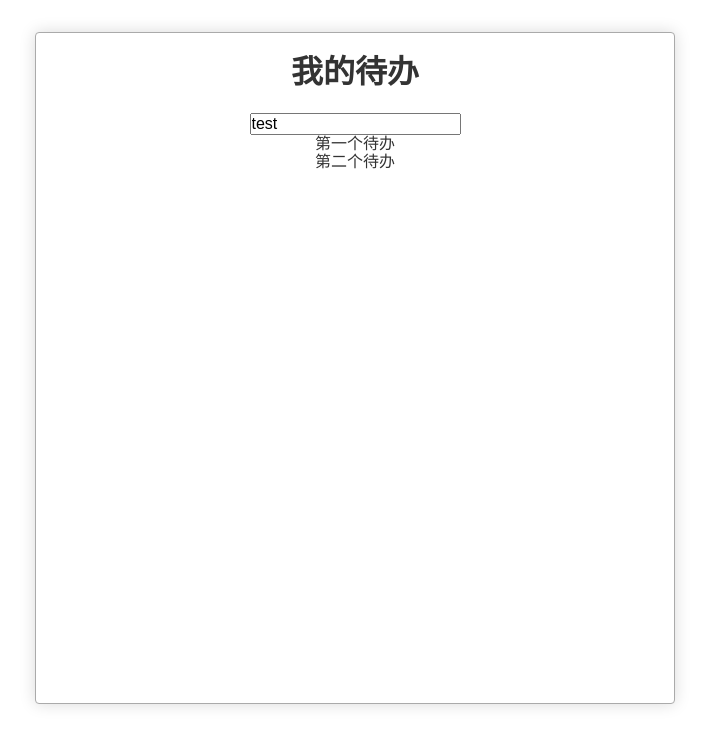
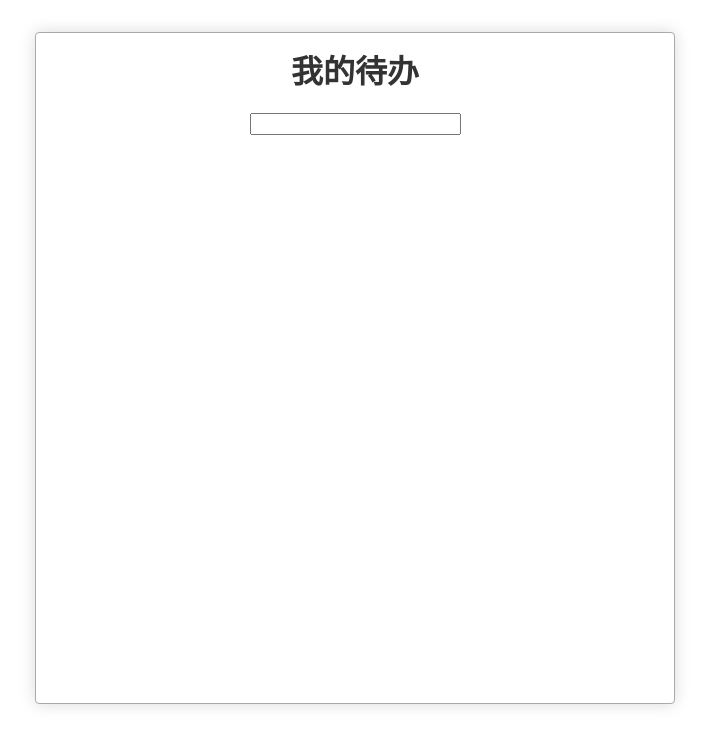
Before and after one commit to xinx1n/react-demo, a React (Create React App) app: page / in a window 1280 px wide. Shown: the top 746 px of the page, without its empty margins (285-994 px from the left). Built offline with nearby package versions, Linux system fonts and the light colour scheme.

Commit message:
完成 添加一项 todo 功能

```diff
--- a/src/App.js
+++ b/src/App.js
@@ -9,11 +9,8 @@
   constructor(props){
     super(props)
     this.state = {
-      newTodo:'test',
-      todoList:[
-        {id:1, title:'第一个待办'},
-        {id:2, title:'第二个待办'},
-      ]
+      newTodo:'',
+      todoList:[]
     }
   }
   render() {
@@ -28,7 +25,10 @@
       <div className="App">
         <h1>我的待办</h1>
         <div className="inputWrapper">
-          <TodoInput content={this.state.newTodo}/>
+          <TodoInput
+            content={this.state.newTodo}
+            onSubmit={this.addTodo.bind(this)}
+            OnChange={this.changeTitle.bind(this)}/>
         </div>
         <ol>
           {todos}
@@ -36,6 +36,26 @@
       </div>
     )
   }
+  addTodo(event){
+    this.state.todoList.push({
+      id: idMaker(),
+      title: event.target.value,
+      status: null,
+      deleted: false
+    })
+    this.setState({
+      newTodo: '',
+      todoList: this.state.todoList
+    })
+  }
+  changeTitle(event){
+    this.setState({
+      newTodo:event.target.value
+    })
+  }
 }
-
+let id = 0
+function idMaker(){
+   return ++id
+}
 export default App
--- a/src/TodoInput.js
+++ b/src/TodoInput.js
@@ -2,12 +2,17 @@
 
 class TodoInput extends Component{
   render(){
-    return <input type="text" defaultValue={this.props.content} onKeyUp={this.submit}/>
+    return <input type="text" value={this.props.content}
+    onChange={this.changeTitle.bind(this)}
+    onKeyUp={this.submit.bind(this)}/>
   }
   submit(e){
     if(e.key==='Enter'){
-      console.log('回车了')
+      this.props.onSubmit(e)
     }
+  }
+  changeTitle(e){
+    this.props.OnChange(e)
   }
 }
 export default TodoInput
```
